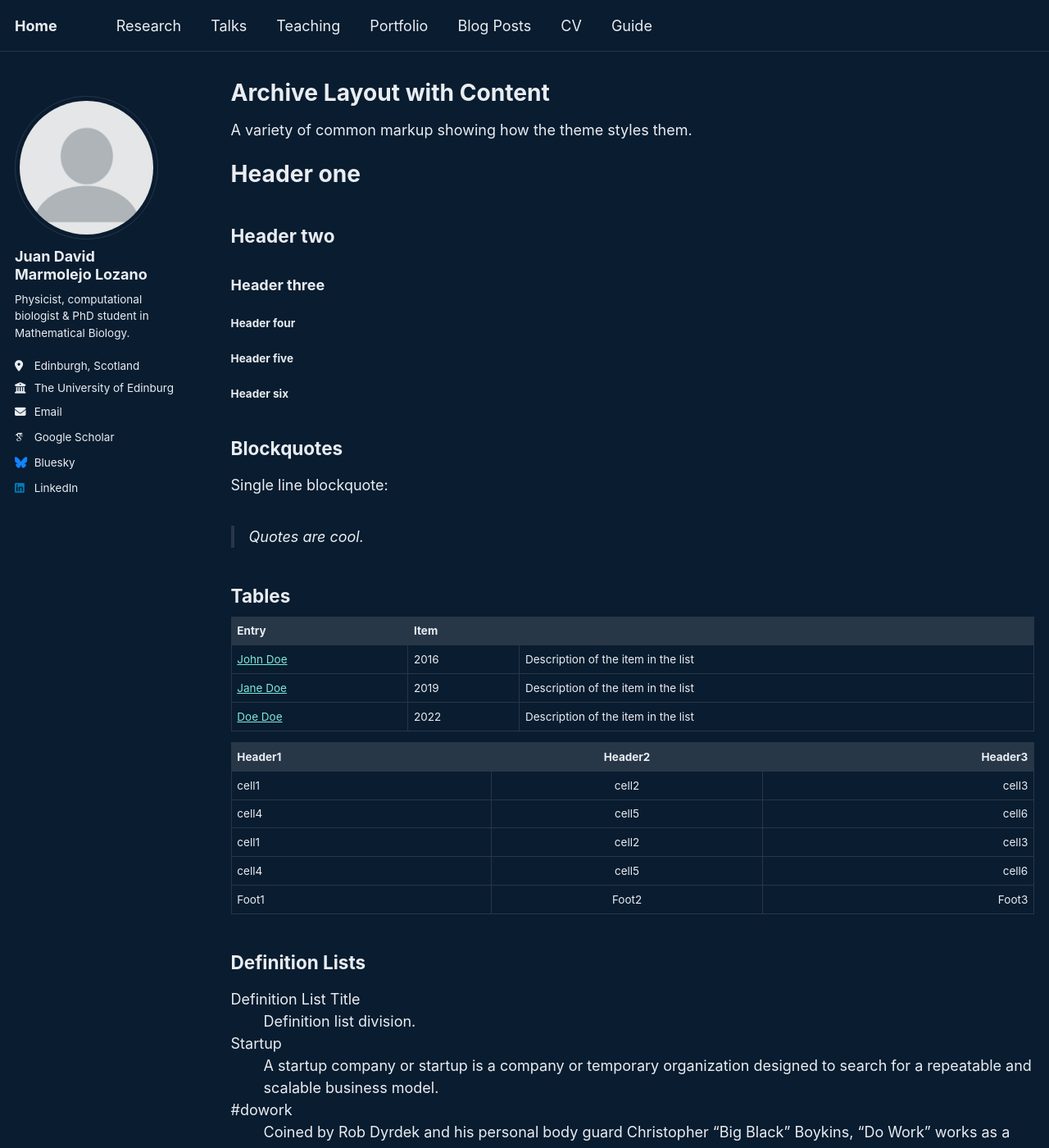
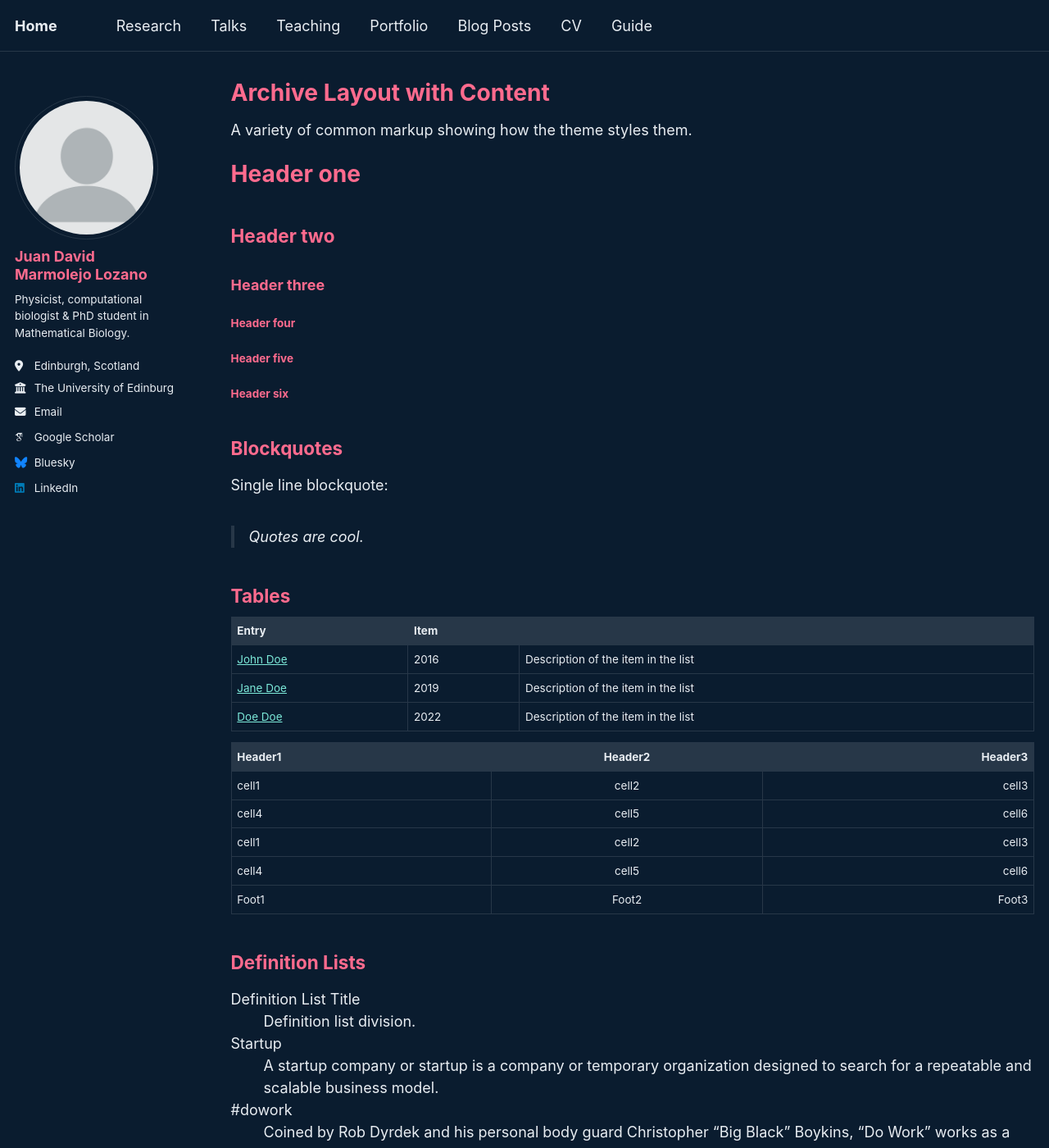
Before and after one commit to jdmarmolejo/jdmarmolejo.github.io, a Jekyll site: the page built from _pages/archive-layout-with-content.md, in a window 1280 px wide and 1400 px high. Shown: the whole window at 82% size. Built offline with Jekyll 4.4.1, drawn with Linux system fonts in a browser that asks for light colours; some web fonts are replaced; a script bundle is joined from its source files by our own code; library files that are not in the unit come from our copies.

Commit message:
Update _marmolejo_dark.scss

```diff
--- a/_sass/theme/_marmolejo_dark.scss
+++ b/_sass/theme/_marmolejo_dark.scss
@@ -49,4 +49,8 @@ html[data-theme="dark"] {
     --global-text-color                 : #{$text};
     --global-text-color-light           : #f5e9d3;                       /* crema para énfasis */
     --global-thead-color                : #{$background-lighter};
+
+    h1, h2, h3, h4, h5, h6 {
+        color: #ff6b8e;
+    }
 }
```
